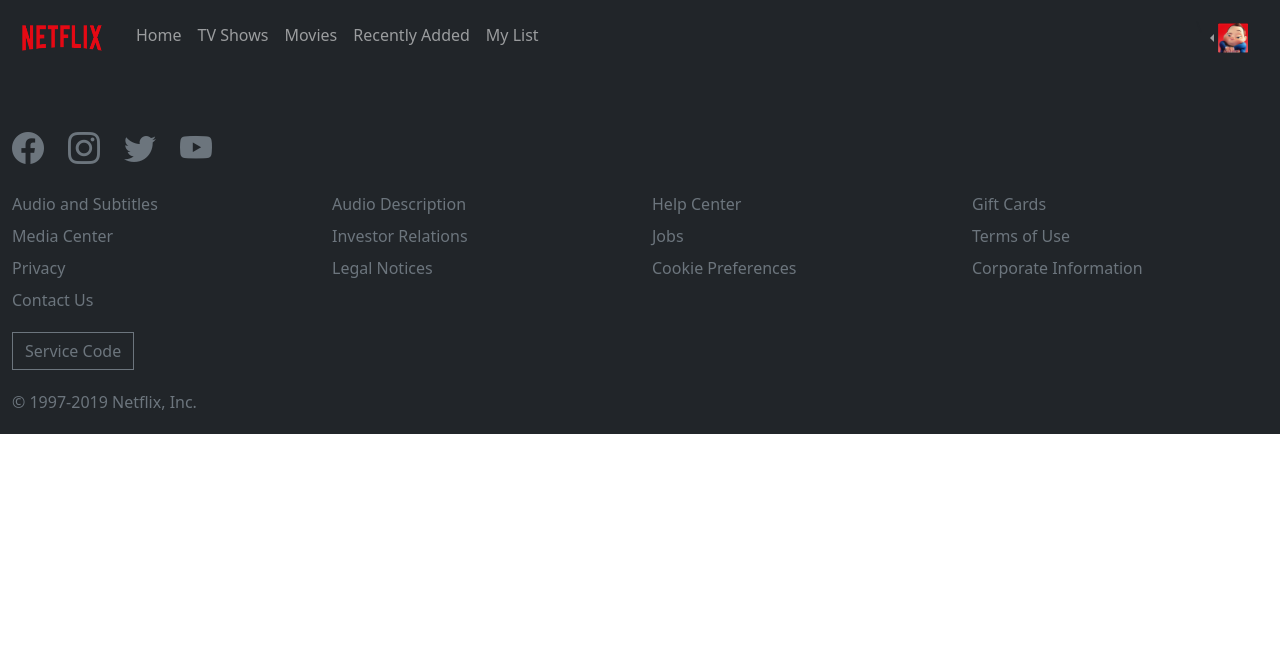
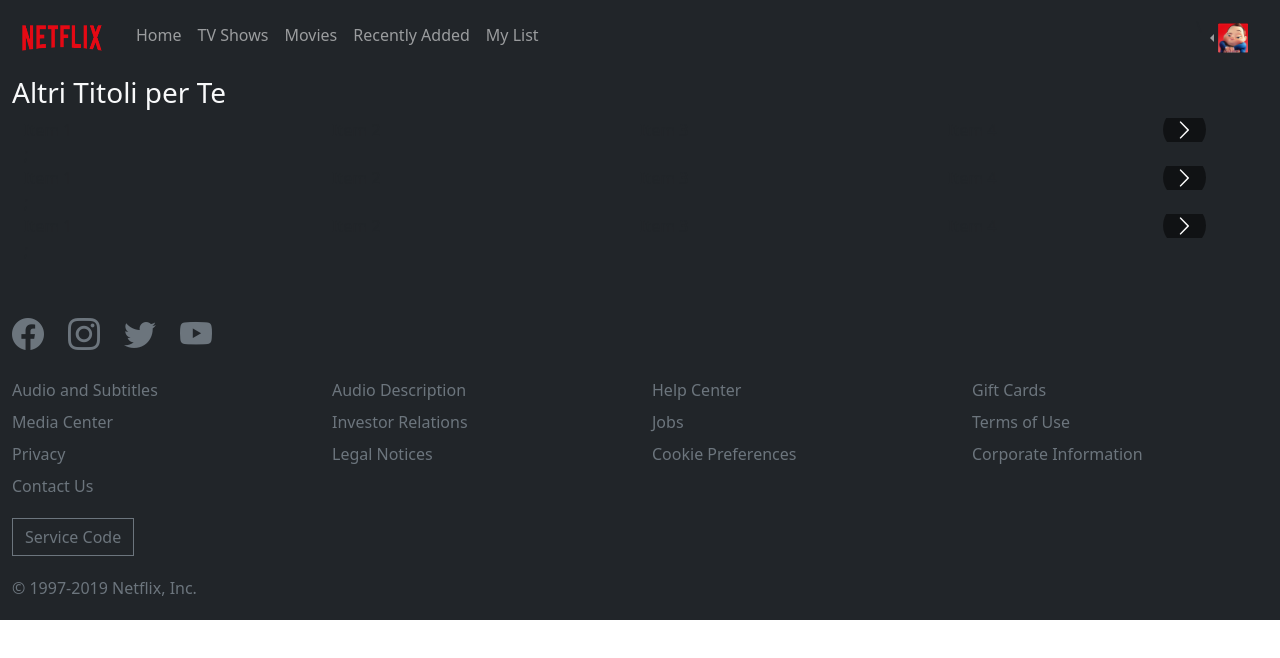
Before and after one commit to Friedrich3/Progetto-S9_L5, a React (Vite) app: page / in a window 1280 px wide. Shown: the top 658 px of the page. Built offline with nearby package versions, Linux system fonts and the light colour scheme; no server answers.

Commit message:
creato carousel

```diff
--- a/package.json
+++ b/package.json
@@ -14,7 +14,8 @@
     "react": "^18.3.1",
     "react-bootstrap": "^2.10.7",
     "react-bootstrap-icons": "^1.11.5",
-    "react-dom": "^18.3.1"
+    "react-dom": "^18.3.1",
+    "react-multi-carousel": "^2.8.5"
   },
   "devDependencies": {
     "@eslint/js": "^9.17.0",
--- a/src/App.jsx
+++ b/src/App.jsx
@@ -1,11 +1,13 @@
 import "bootstrap/dist/css/bootstrap.min.css"
 import MyNavbar from "./components/MyNavbar";
 import MyFooter from "./components/MyFooter";
+import MyHome from "./components/MyHome";
 
 
 function App() {
   return <>
   <MyNavbar />
+  <MyHome />
   <MyFooter />
   </>;
 }
--- /dev/null
+++ b/src/components/MyGallery.jsx
@@ -0,0 +1,74 @@
+/* eslint-disable react/prop-types */
+import Carousel from "react-multi-carousel";
+import "react-multi-carousel/lib/styles.css";
+import { Component } from "react";
+import { Container } from "react-bootstrap";
+
+const responsive = {
+  desktop: {
+    breakpoint: { max: 3000, min: 1024 },
+    items: 6,
+    slidesToSlide: 1, // optional, default to 1.
+  },
+  tablet: {
+    breakpoint: { max: 1024, min: 464 },
+    items: 4,
+    slidesToSlide: 1, // optional, default to 1.
+  },
+  mobile: {
+    breakpoint: { max: 464, min: 0 },
+    items: 3,
+    slidesToSlide: 1, // optional, default to 1.
+  },
+};
+
+class MyGallery extends Component {
+  state = {};
+
+  fetchData = async () => {
+    let url = `https://www.omdbapi.com/?apikey=5e8aed44&s=${this.props.research.replaceAll(
+      " ",
+      "%20"
+    )}`;
+
+    try {
+      const response = await fetch(url, {
+        method: "GET",
+      });
+      if (response.ok) {
+        let data = await response.json();
+        console.log(data.Search);
+      } else {
+        throw new Error("Problema con fetch");
+      }
+    } catch (error) {
+      console.log("Errore:", error);
+    }
+  };
+
+  componentDidMount() {
+    this.fetchData();
+  }
+
+  render() {
+    return (
+      <>
+        {/* // QUI SARANNO RIUNITI I COMPONENTI DELLE CARTE GENERATE DALLA FETCH DI UNA PROPS PASSATA COME PARAMETRO DI 'RICERCA'  */}
+        <Container fluid>
+          <Carousel responsive={responsive} className="">
+            <div>Item 1</div>
+            <div>Item 2</div>
+            <div>Item 3</div>
+            <div>Item 4</div>
+            <div>Item 1</div>
+            <div>Item 2</div>
+            <div>Item 3</div>
+            <div>Item 8</div>
+          </Carousel>
+          ;
+        </Container>
+      </>
+    );
+  }
+}
+export default MyGallery;
--- /dev/null
+++ b/src/components/MyHome.jsx
@@ -0,0 +1,19 @@
+import { Component } from "react";
+import MyGallery from "./MyGallery";
+import { Container } from "react-bootstrap";
+
+class MyHome extends Component {
+  render() {
+    return <main className="bg-dark">
+        <Container fluid>
+        {/* QUESTA SEZIONE AVRA' al suo interno le tre gallerie che riceveranno come props cosa cercare */}
+        <h3 className=" text-light">Altri Titoli per Te</h3>
+        <MyGallery research='Lord of the Rings' />
+        <MyGallery research='Star Wars' />
+        <MyGallery research='Alien' />
+        </Container>
+    </main>;
+  }
+}
+
+export default MyHome;
```
Also changed, not shown: 1 other file (tests, documents, lock files or other folders).
